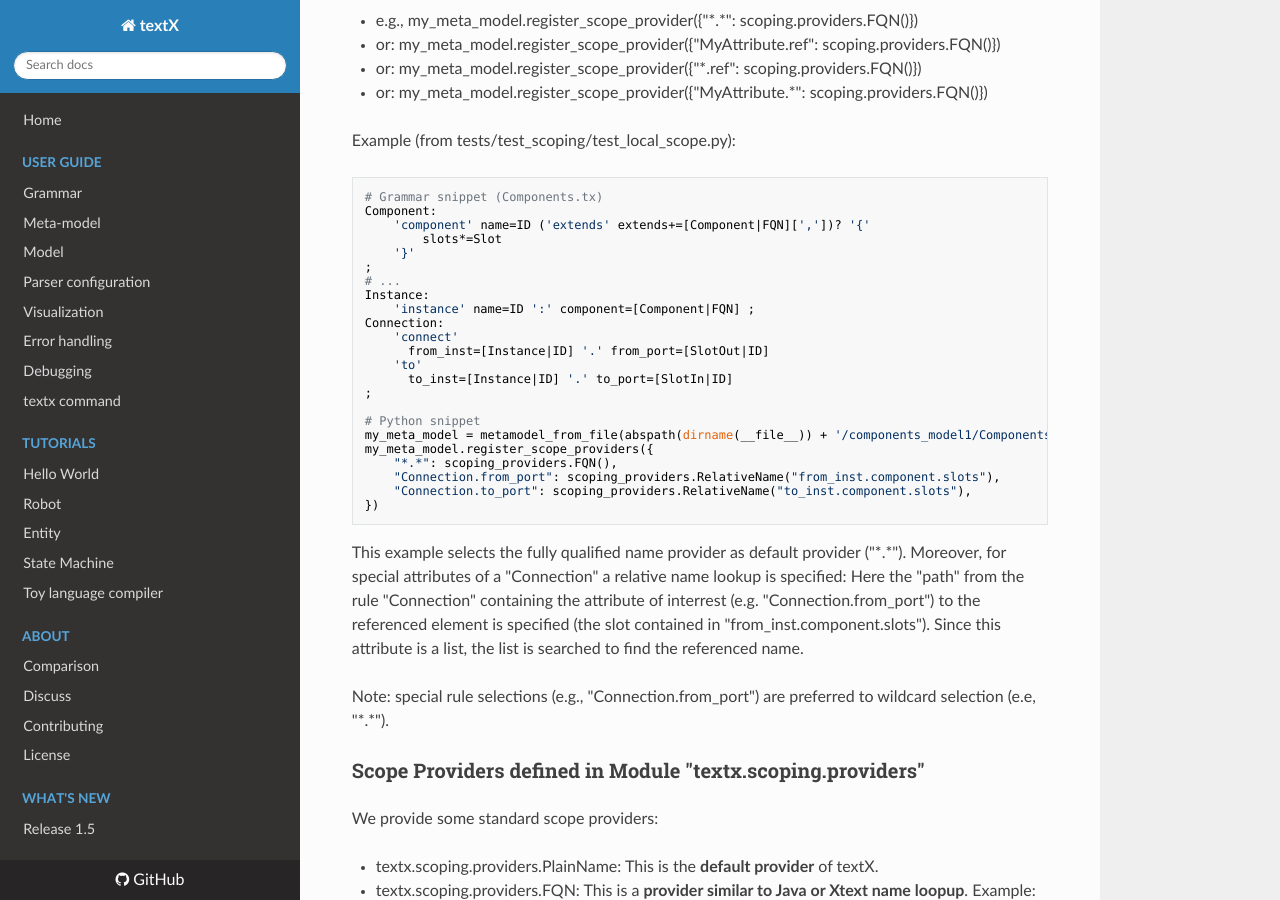
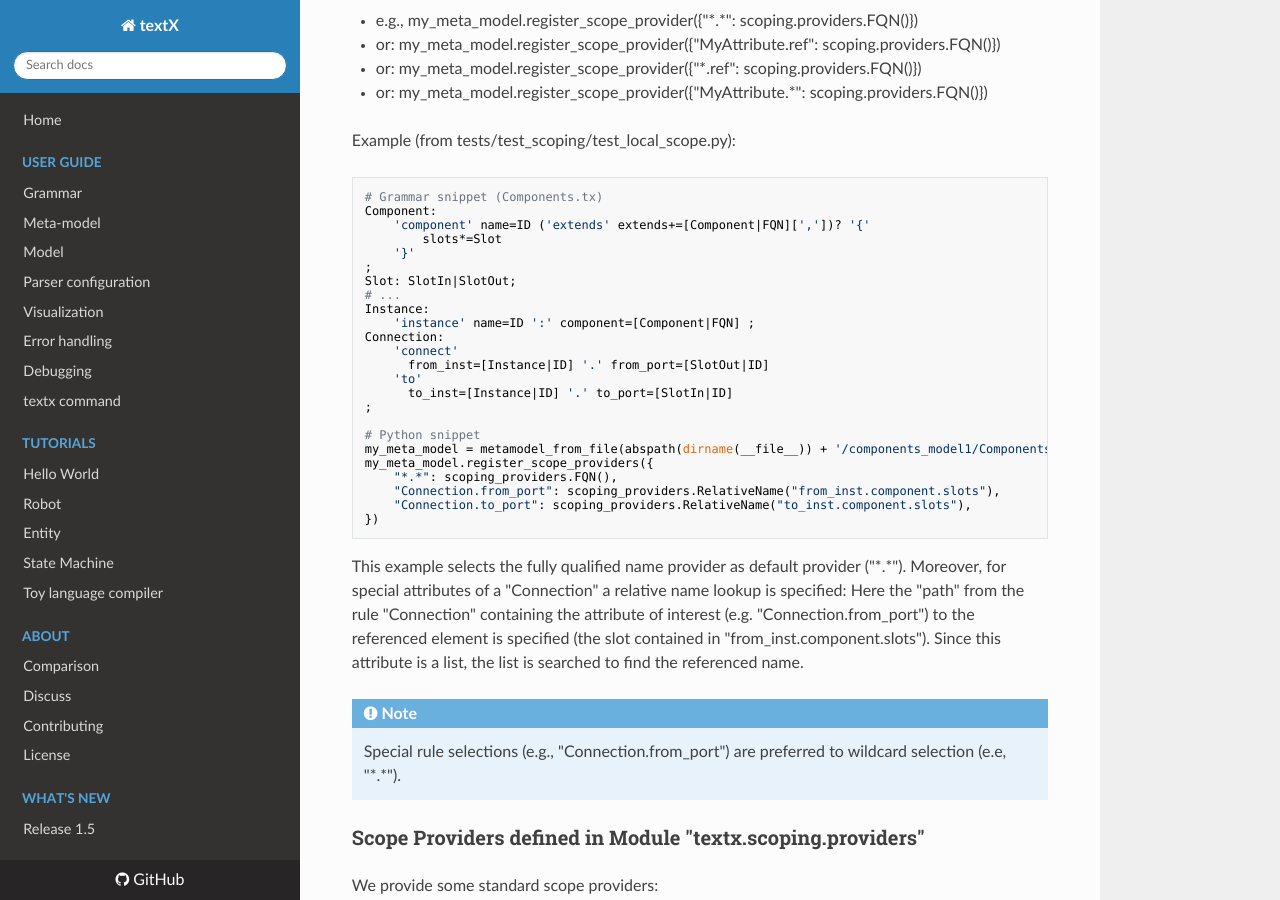
Before and after one commit to textX/textX, an MkDocs documentation site: the page built from docs/scoping.md, in a window 1280 px wide and 900 px high, scrolled down 659 px. Built offline with MkDocs 1.6.1, drawn with Linux system fonts in a browser that asks for light colours; nearby versions of some CDN libraries; old or Windows-style settings are respelled for this version of MkDocs; some of the changed text lies outside the part shown.

```diff
--- a/docs/scoping.md
+++ b/docs/scoping.md
@@ -36,6 +36,7 @@ Example (from tests/test_scoping/test_local_scope.py):
             slots*=Slot
         '}'
     ;
+    Slot: SlotIn|SlotOut;
     # ...
     Instance:
         'instance' name=ID ':' component=[Component|FQN] ;
@@ -55,13 +56,18 @@ Example (from tests/test_scoping/test_local_scope.py):
     })
 
 
-This example selects the fully qualified name provider as default provider ("\*.\*").
-Moreover, for special attributes of a "Connection" a relative name lookup is specified: Here the
-"path" from the rule "Connection" containing the attribute of interrest (e.g. "Connection.from_port") to
-the referenced element is specified (the slot contained in "from_inst.component.slots").
-Since this attribute is a list, the list is searched to find the referenced name.
+This example selects the fully qualified name provider
+as default provider ("\*.\*"). Moreover, for special attributes of
+a "Connection" a relative name lookup is specified: Here the "path" from the
+rule "Connection" containing the attribute of interest
+(e.g. "Connection.from_port") to the referenced element is specified
+(the slot contained in "from_inst.component.slots").
+Since this attribute is a list, the list is searched to find
+the referenced name.
 
-Note: special rule selections (e.g., "Connection.from_port") are preferred to wildcard selection (e.e, "\*.\*").
+!!! note
+    Special rule selections (e.g., "Connection.from_port") are preferred
+    to wildcard selection (e.e, "\*.\*").
 
 ### Scope Providers defined in Module "textx.scoping.providers"
 
@@ -146,10 +152,13 @@ construction: this means they should allow to be reused for different models
 This means, they must save their state in the corresponding model, if they
 need to store data (e.g., if they load additional models from files *during
 name resolution*, they are not allowed to store them inside the scope
-provider. Note: scope providers as normal functions (def <name>(...):..., not
-accessing global data, are safe per se. The reason to be stateless, is that
-no side effects (beside, e.g., loading other models) should incluence the
-name lookup.
+provider.
+
+!!! note
+    Scope providers as normal functions (def <name>(...):..., not
+    accessing global data, are safe per se. The reason to be stateless, is that
+    no side effects (beside, e.g., loading other models) should incluence the
+    name lookup.
 
 The state of model resolution should mainly consist of models already loaded.
 These models are stored in a GlobalModelRepository class. This class (if
```
